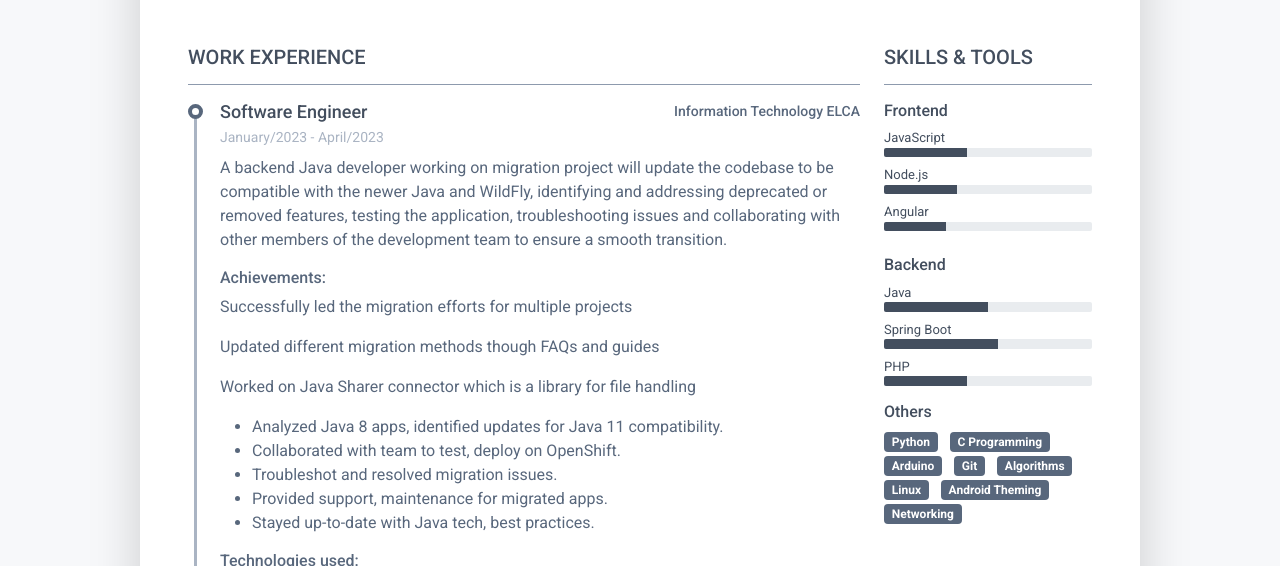
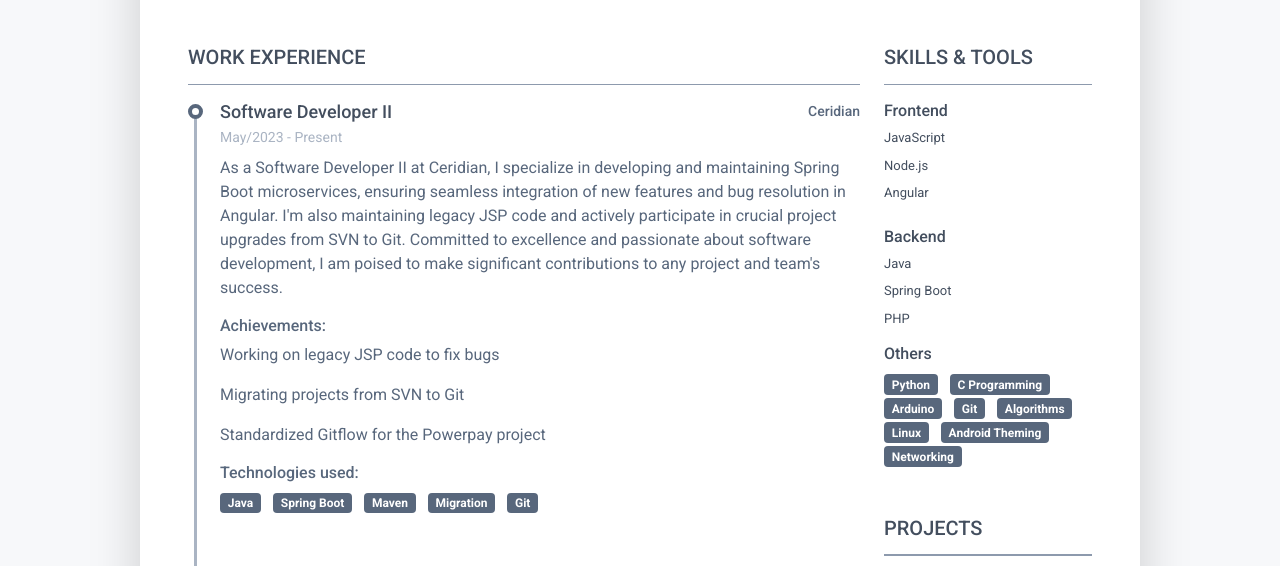
Before and after one commit to Ouweshs28/CV, a plain HTML site: page index.html in a window 1280 px wide. Shown: the part 525-1091 px from the top of the page. Drawn offline with Linux system fonts and the light colour scheme.

Commit message:
updates ceridian

```diff
--- a/index.html
+++ b/index.html
@@ -38,8 +38,8 @@
                                 <li class="mb-2"><a class="text-link" href="mailto: ouweshseeroo@gmail.com"><i
                                         class="far fa-envelope fa-fw me-2" data-fa-transform="grow-3"></i>ouweshseeroo@gmail.com</a>
                                 </li>
-                                <li><a class="text-link" href="tel:+23057817861"><i class="fas fa-mobile-alt fa-fw me-2"
-                                                                                    data-fa-transform="grow-6"></i>+23057817861</a>
+                                <li><a class="text-link" href="#"><i class="fas fa-mobile-alt fa-fw me-2"
+                                                                                    data-fa-transform="grow-6"></i>CONTACT ME</a>
                                 </li>
                             </ul>
                         </div><!--//primary-info-->
@@ -86,6 +86,42 @@
                         <h2 class="resume-section-title text-uppercase font-weight-bold pb-3 mb-3">Work Experience</h2>
                         <div class="resume-section-content">
                             <div class="resume-timeline position-relative">
+                                <article class="resume-timeline-item position-relative pb-5">
+
+                                    <div class="resume-timeline-item-header mb-2">
+                                        <div class="d-flex flex-column flex-md-row">
+                                            <h3 class="resume-position-title font-weight-bold mb-1">Software
+                                                Developer II</h3>
+                                            <div class="resume-company-name ms-auto">Ceridian</div>
+                                        </div><!--//row-->
+                                        <div class="resume-position-time">May/2023 - Present</div>
+                                    </div><!--//resume-timeline-item-header-->
+                                    <div class="resume-timeline-item-desc">
+                                        <p>As a Software Developer II at Ceridian, I specialize in developing and maintaining Spring Boot microservices, ensuring seamless integration of new features and bug resolution in Angular.
+                                            I'm also maintaining legacy JSP code and actively participate in crucial project upgrades from SVN to Git. Committed to excellence and passionate about software development,
+                                            I am poised to make significant contributions to any project and team's success.</p>
+                                        <h4 class="resume-timeline-item-desc-heading font-weight-bold">
+                                            Achievements:</h4>
+                                        <p>Working on legacy JSP code to fix bugs</p>
+                                        <p>Migrating projects from SVN to Git</p>
+                                        <p>Standardized Gitflow for the Powerpay project</p>
+                                        <h4 class="resume-timeline-item-desc-heading font-weight-bold">Technologies
+                                            used:</h4>
+                                        <ul class="list-inline">
+                                            <li class="list-inline-item"><span class="badge bg-secondary badge-pill">Java</span>
+                                            </li>
+                                            <li class="list-inline-item"><span class="badge bg-secondary badge-pill">Spring Boot</span>
+                                            </li>
+                                            <li class="list-inline-item"><span class="badge bg-secondary badge-pill">Maven</span>
+                                            </li>
+                                            <li class="list-inline-item"><span class="badge bg-secondary badge-pill">Migration</span>
+                                            </li>
+                                            <li class="list-inline-item"><span class="badge bg-secondary badge-pill">Git</span>
+                                            </li>
+                                        </ul>
+                                    </div><!--//resume-timeline-item-desc-->
+
+                                </article>
                                 <article class="resume-timeline-item position-relative pb-5">
 
                                     <div class="resume-timeline-item-header mb-2">
@@ -327,28 +363,13 @@
                                 <ul class="list-unstyled mb-4">
                                     <li class="mb-2">
                                         <div class="resume-skill-name">JavaScript</div>
-                                        <div class="progress resume-progress">
-                                            <div class="progress-bar theme-progress-bar-dark" role="progressbar"
-                                                 style="width: 40%" aria-valuenow="25" aria-valuemin="0"
-                                                 aria-valuemax="100"></div>
-                                        </div>
                                     </li>
 
                                     <li class="mb-2">
                                         <div class="resume-skill-name">Node.js</div>
-                                        <div class="progress resume-progress">
-                                            <div class="progress-bar theme-progress-bar-dark" role="progressbar"
-                                                 style="width: 35%" aria-valuenow="25" aria-valuemin="0"
-                                                 aria-valuemax="100"></div>
-                                        </div>
                                     </li>
                                     <li class="mb-2">
                                         <div class="resume-skill-name">Angular</div>
-                                        <div class="progress resume-progress">
-                                            <div class="progress-bar theme-progress-bar-dark" role="progressbar"
-                                                 style="width: 30%" aria-valuenow="25" aria-valuemin="0"
-                                                 aria-valuemax="100"></div>
-                                        </div>
                                     </li>
                                 </ul>
                             </div><!--//resume-skill-item-->
@@ -358,27 +379,12 @@
                                 <ul class="list-unstyled">
                                     <li class="mb-2">
                                         <div class="resume-skill-name">Java</div>
-                                        <div class="progress resume-progress">
-                                            <div class="progress-bar theme-progress-bar-dark" role="progressbar"
-                                                 style="width: 50%" aria-valuenow="25" aria-valuemin="0"
-                                                 aria-valuemax="100"></div>
-                                        </div>
                                     </li>
                                     <li class="mb-2">
                                         <div class="resume-skill-name">Spring Boot</div>
-                                        <div class="progress resume-progress">
-                                            <div class="progress-bar theme-progress-bar-dark" role="progressbar"
-                                                 style="width: 55%" aria-valuenow="25" aria-valuemin="0"
-                                                 aria-valuemax="100"></div>
-                                        </div>
                                     </li>
                                     <li class="mb-2">
                                         <div class="resume-skill-name">PHP</div>
-                                        <div class="progress resume-progress">
-                                            <div class="progress-bar theme-progress-bar-dark" role="progressbar"
-                                                 style="width: 40%" aria-valuenow="25" aria-valuemin="0"
-                                                 aria-valuemax="100"></div>
-                                        </div>
                                     </li>
                                 </ul>
                             </div><!--//resume-skill-item-->
```
